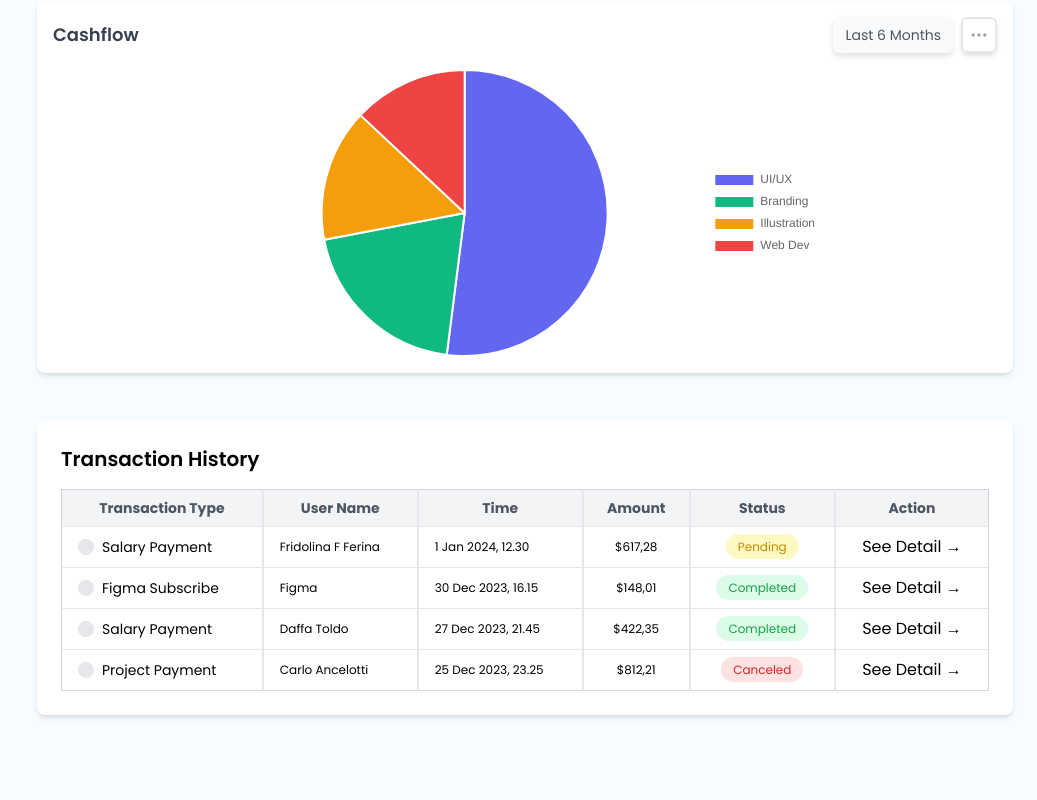
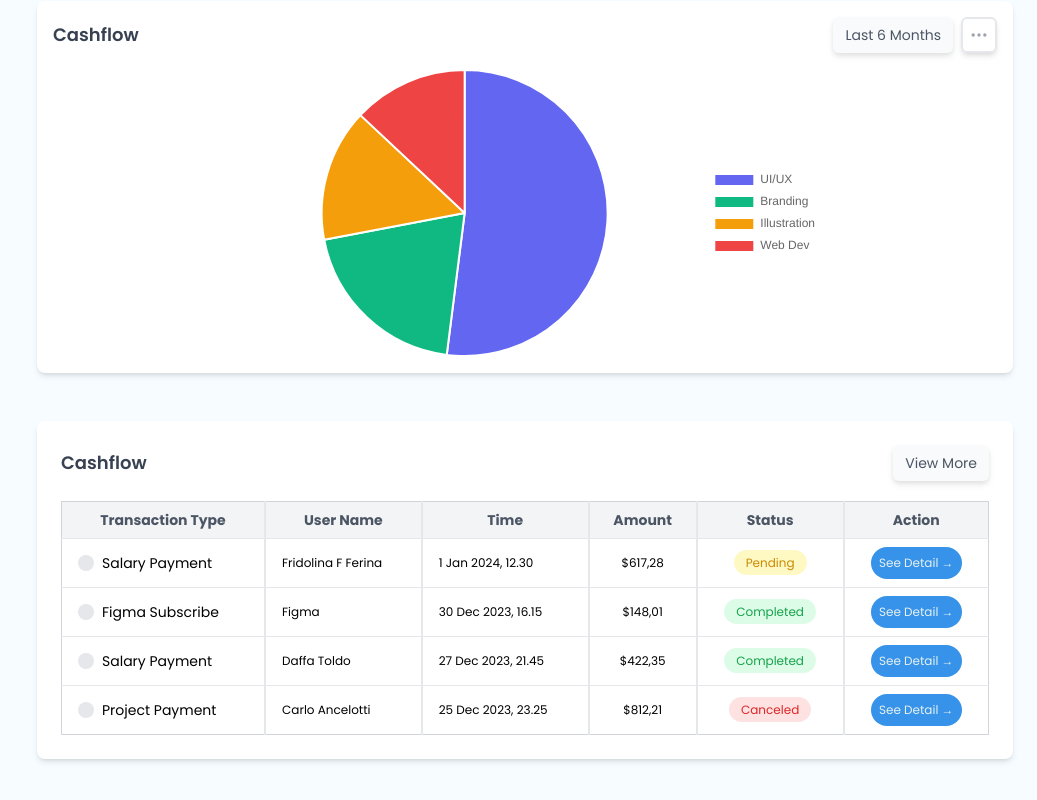
Before and after one commit to RakeshRoy1995/hdf-account-management, a React (Vite) app: page /admin in a window 1280 px wide. Shown: the part 892-1692 px from the top of the page, without its empty margins (243-1280 px from the left). Built offline with nearby package versions, Linux system fonts and the light colour scheme; no server answers; sample sign-in values are in the browser's storage.

Commit message:
updated design

```diff
--- a/src/pages/Home/ui/Page/Page.tsx
+++ b/src/pages/Home/ui/Page/Page.tsx
@@ -171,6 +171,7 @@ const Home: FC = () => {
 
   return (
     <>
+    <div className="h-screen">
       <div className="md:w-full grid xs:grid-cols-1 md:grid-cols-1 lg:grid-cols-3 xl:grid-cols-3 gap-5  p-6 ">
       {cards.map((card, index) => (
         <Cards
@@ -184,6 +185,7 @@ const Home: FC = () => {
     </div>
     <DashboardBarChart/>
     <TransactionsTable/>
+    </div>
     </>
   );
 };
--- a/src/shared/DashboardCard/Cards.tsx
+++ b/src/shared/DashboardCard/Cards.tsx
@@ -1,4 +1,4 @@
-import React from 'react'
+
 import { useSpring, animated } from '@react-spring/web';
 
 export const Cards = ({ title, amount, change, isPositive }) => {
--- a/src/shared/TransactionsTable/TransactionsTable.tsx
+++ b/src/shared/TransactionsTable/TransactionsTable.tsx
@@ -1,4 +1,4 @@
-import React from 'react'
+
 const transactions = [
   // {
   //   type: "Project Payment",
@@ -60,9 +60,15 @@ export const TransactionsTable = () => {
 
   return (
 
-      <div className="p-6  min-h-screen rounded-md  lg:w-full xl:w-full md:min-w-min">
+    <div className="p-6   rounded-md  lg:w-full xl:w-full md:min-w-min">
       <div className="bg-white shadow-md rounded-lg sm:p-0 md:p-2 lg:p-6 xl:p-6">
-          <h1 className="text-xl font-semibold mb-4">Transaction History</h1>
+        <div className="flex justify-between items-center mb-5">
+          <h3 className="font-semibold text-gray-700 text-lg">Cashflow</h3>
+          <div className="flex items-center space-x-2">
+            <button className="text-sm bg-slate-50 text-gray-600 px-3 py-2 rounded-md drop-shadow-md">View More</button>
+
+          </div>
+        </div>
         <table className="table-auto md:w-1/2 lg:w-full xl:w-full border-collapse border border-gray-300 overflow-x-auto">
           <thead className="bg-gray-100 ">
             <tr className='text-sm'>
@@ -102,7 +108,7 @@ export const TransactionsTable = () => {
                   </span>
                 </td>
                 <td className="xs:p-1 sm:1 md:px-1 md:py-1 lg:px-4 lg:py-2 xl:px-4 xl:py-2 text-center ">
-                    <button className=" hover:underline ">
+                  <button className=" hover:underline bg-secondaryColor text-QuinaryColor p-2 rounded-full text-xs">
                     See Detail →
                   </button>
                 </td>
```
Lines whose indentation alone changed are shown as unchanged.
